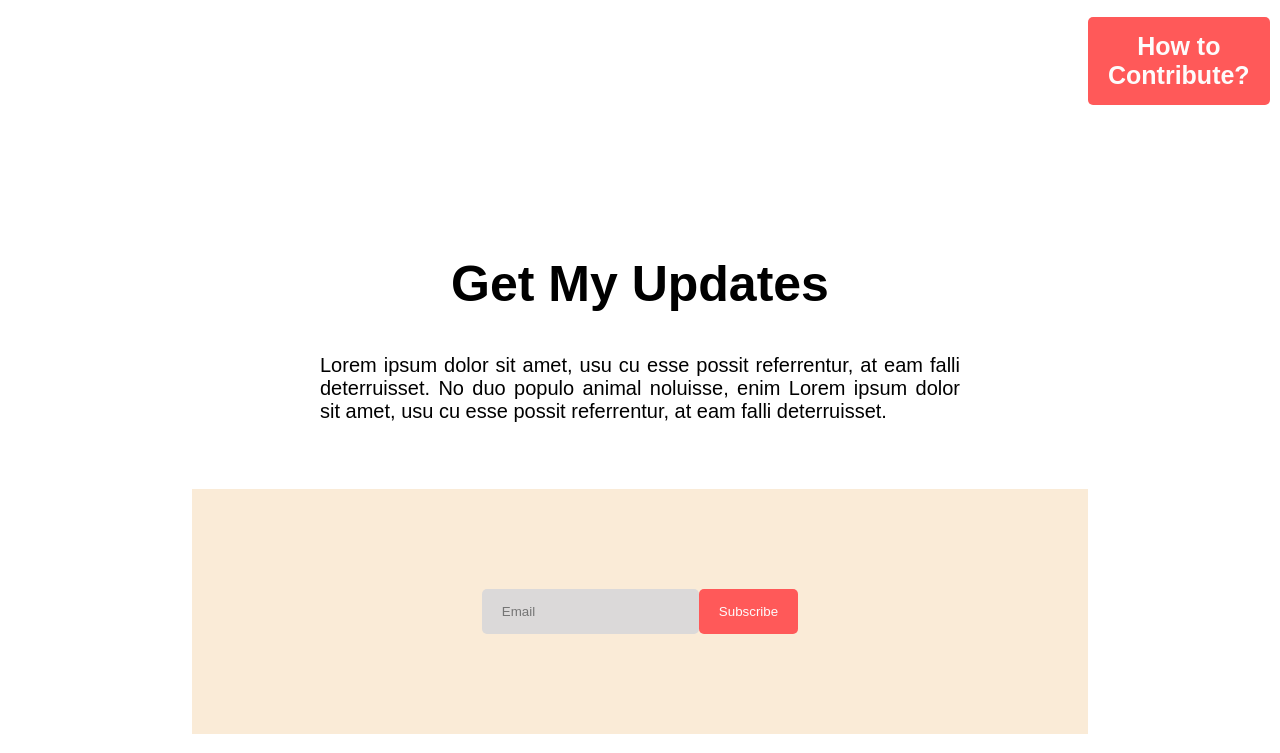
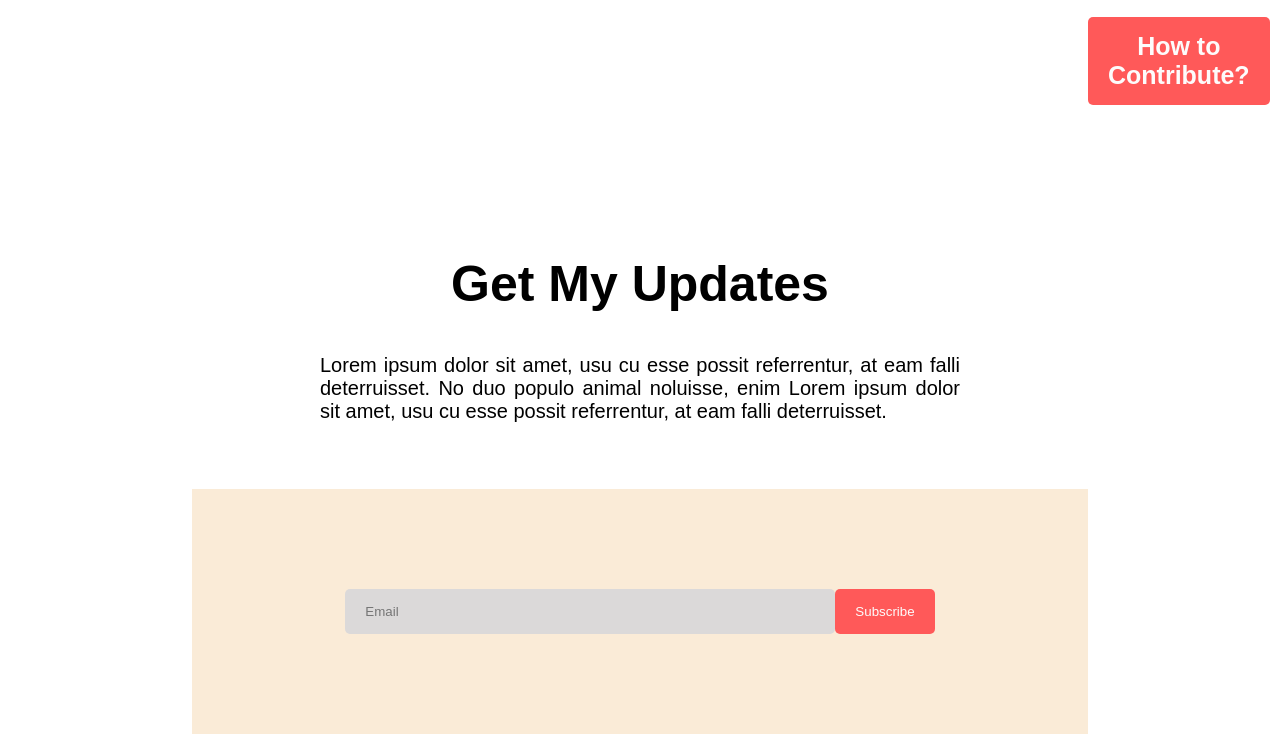
Before and after one commit to mahmudul-chowdhury/PH-1st_Assignment-Donate_Today, a plain HTML site: page index.html in a window 1280 px wide. Shown: the part 3656-4409 px from the top of the page. Drawn offline with Linux system fonts and the light colour scheme.

Commit message:
Email correction

```diff
--- a/style.css
+++ b/style.css
@@ -147,7 +147,7 @@ section{
     border-style: none;
     padding: 15px 20px;
     border-radius: 5px;
-
+    width: 450px;
 }
 #footer{
 
```
